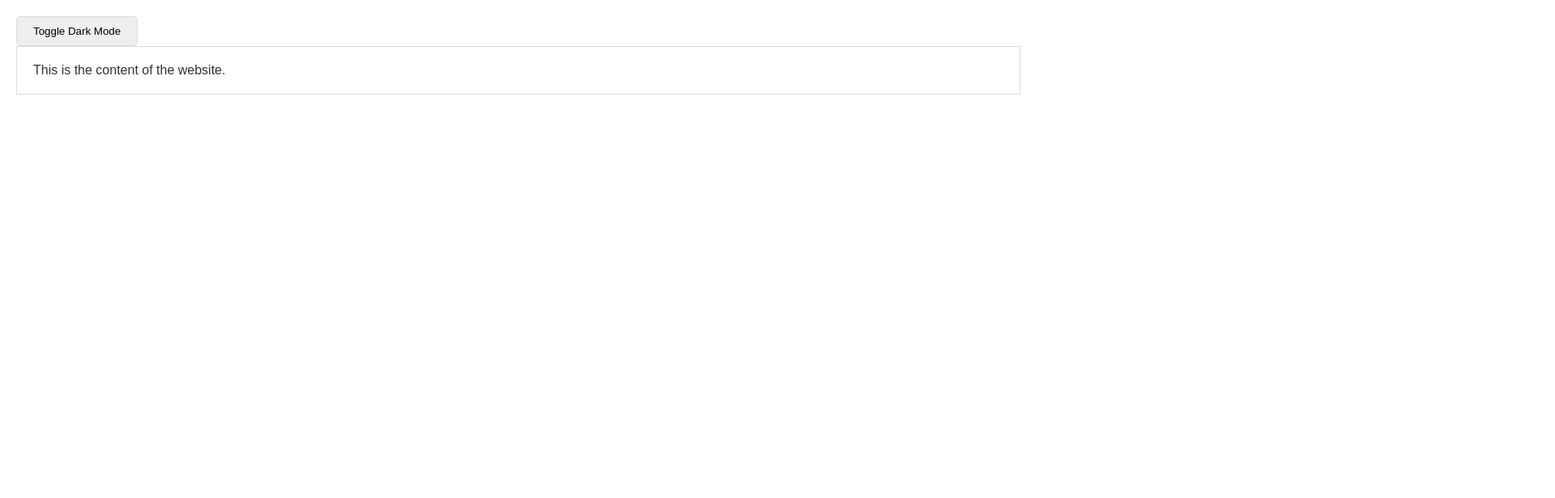
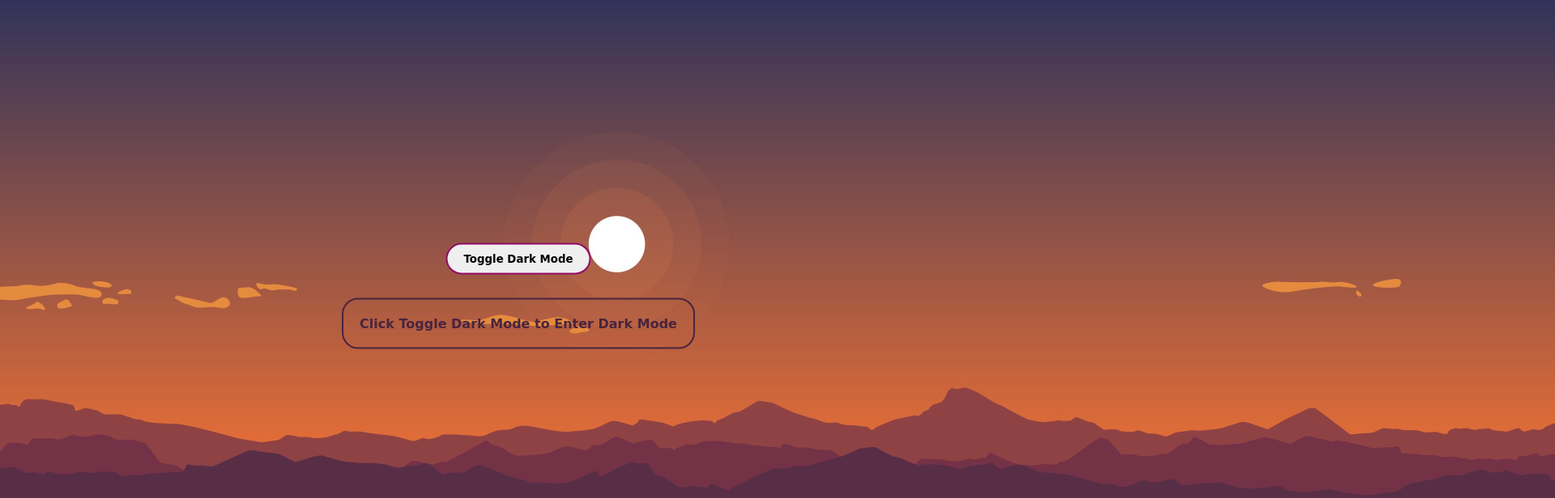
Before and after one commit to raushanraj13/Dark-Mode, a plain HTML site: page index.html in a window 1280 px wide. Shown: the top 616 px of the page at 81% size, 1920 px wide, since content can reach past the window. Drawn offline with Linux system fonts and the light colour scheme.

Commit message:
added: style.css

```diff
--- a/index.html
+++ b/index.html
@@ -7,8 +7,9 @@
     <link rel="stylesheet" href="style.css" />
 </head>
 <body>
+    <img id="modeImage" src="DayMode.jpg" alt="Daytime image">
     <button id="darkModeToggle">Toggle Dark Mode</button>
-    <div id="content">This is the content of the website.</div>
+    <div id="content">Click Toggle Dark Mode to Enter Dark Mode</div>
 
     <script src="script.js"></script>
 </body>
--- a/script.js
+++ b/script.js
@@ -5,4 +5,10 @@ darkModeToggle.addEventListener('click', function () {
     const body = document.body;
     body.classList.toggle('dark-mode');
     content.classList.toggle('dark-mode');
+
+    if (document.body.classList.contains('dark-mode')) {
+        modeImage.src = 'DarkMode.jpg';
+    } else {
+        modeImage.src = 'DayMode.jpg';
+    }
 });
--- a/style.css
+++ b/style.css
@@ -1,7 +1,7 @@
 body {
-    font-family: sans-serif;
-    margin: 0;
-    padding: 20px;
+    font-family: cursive;
+    margin: 0px;
+    padding: 0px;
     color: #333;
     background-color: #fff;
 }
@@ -13,16 +13,44 @@ body.dark-mode {
 
 #content {
     padding: 20px;
-    border: 1px solid #ddd;
+    border: 2px solid #49243E;
+    color: #49243E;
 }
 
 #content.dark-mode {
-    border-color: #444;
+    border-color: #DBAFA0;
+    color: #DBAFA0;
 }
 
 #darkModeToggle {
     padding: 10px 20px;
-    border: 1px solid #ddd;
+    border: 2px solid #910A67;
     border-radius: 5px;
     cursor: pointer;
+    border-radius: 20px;
+    font-weight: bolder;
+    font-family: cursive;
 }
+
+button {
+    position: absolute;
+    top: 40%;
+    left: 50%;
+    transform: translate(-50%, -50%);
+}
+
+
+#content {
+    position: absolute;
+    top: 50%;
+    left: 50%;
+    transform: translate(-50%, -50%);
+    border-radius: 20px;
+    font-weight: bold;
+}
+
+#modeImage{
+    margin: 0px;
+    padding: 0px;
+    display: block;
+}
```
Also changed, not shown: DarkMode.jpg (added), DayMode.jpg (added).
